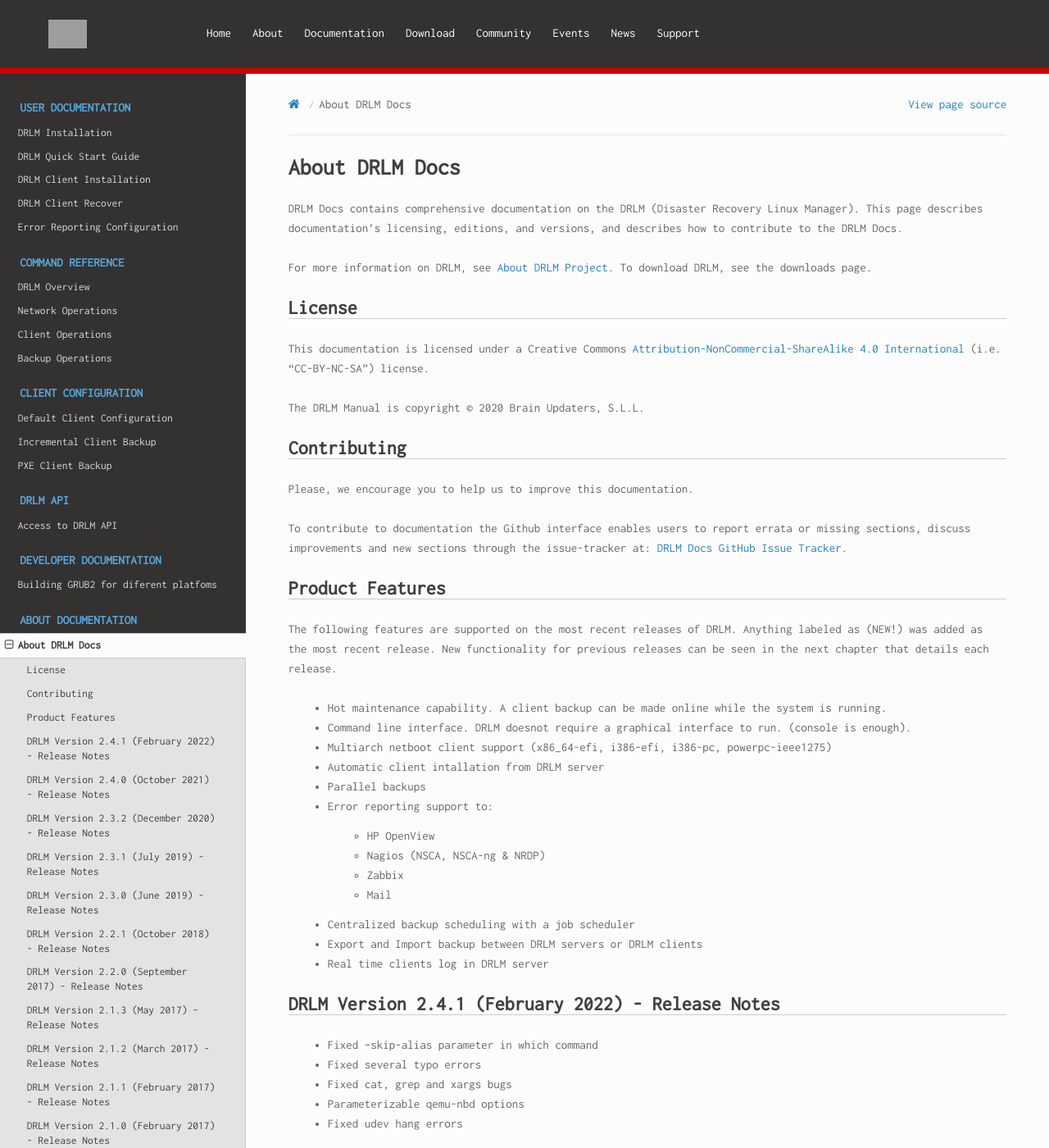
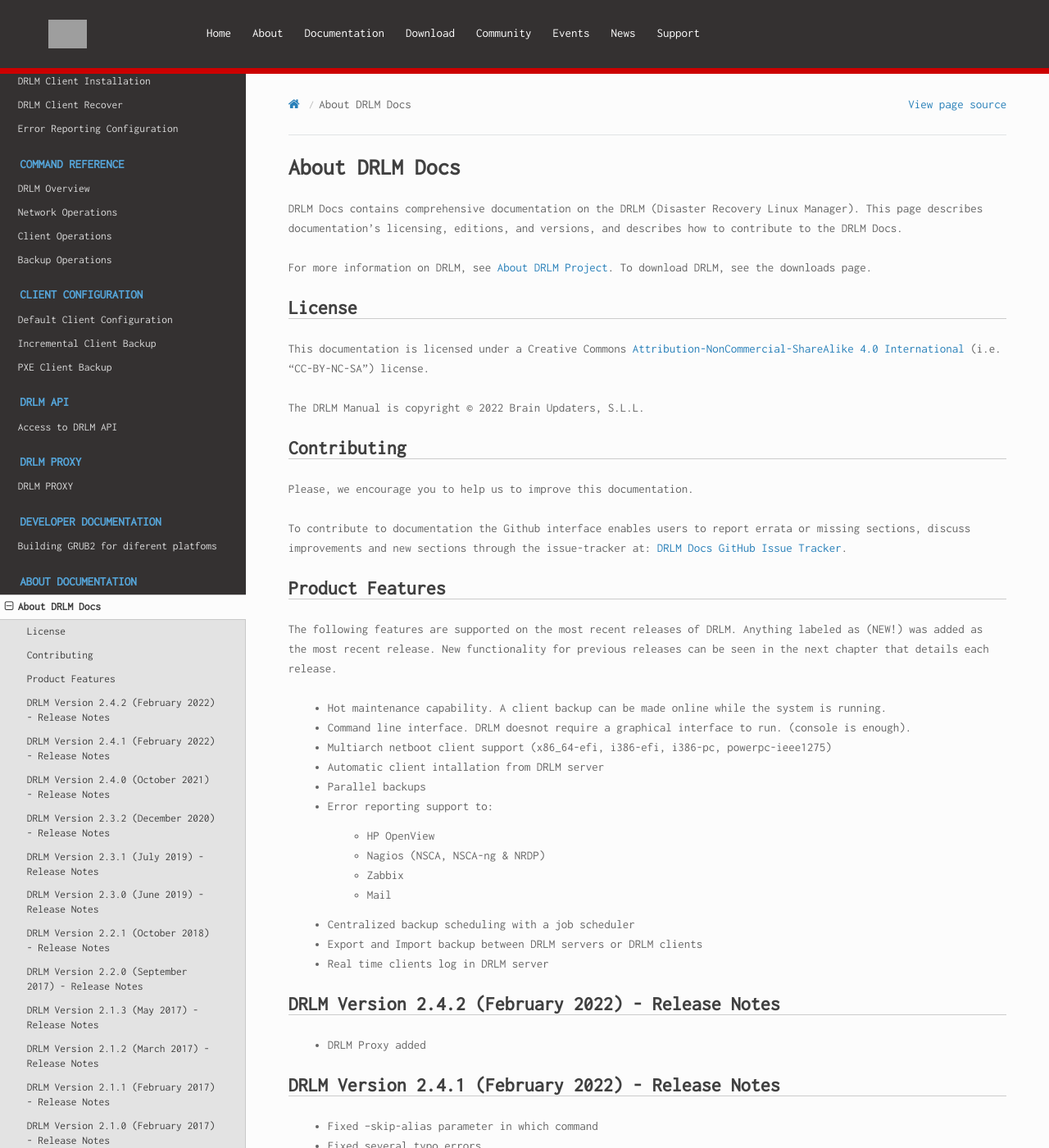
Before and after one commit to brainupdaters/drlm-docs, a Sphinx documentation site: the page built from docs/source/About.rst, in a window 1280 px wide and 1400 px high. Shown: the whole window at 82% size. Built offline with Sphinx 7.4.7 and the Read the Docs theme 2.0.0, drawn with Linux system fonts in a browser that asks for light colours; some web fonts are replaced; some of the changed text lies outside the part shown; grey boxes are pictures that could not be loaded.

Commit message:
drlm-proxy documentation

```diff
--- a/docs/source/About.rst
+++ b/docs/source/About.rst
@@ -13,7 +13,7 @@
 
 This documentation is licensed under a Creative Commons `Attribution-NonCommercial-ShareAlike 4.0 International <http://creativecommons.org/licenses/by-nc-sa/4.0/>`_ (i.e. "CC-BY-NC-SA") license.
 
-The DRLM Manual is copyright © 2020 Brain Updaters, S.L.L.
+The DRLM Manual is copyright © 2022 Brain Updaters, S.L.L.
 
 
 
@@ -60,6 +60,10 @@
   * Export and Import backup between DRLM servers or DRLM clients
 
   * Real time clients log in DRLM server
+
+DRLM Version 2.4.2 (February 2022) - Release Notes
+--------------------------------------------------
+  * DRLM Proxy added
 
 DRLM Version 2.4.1 (February 2022) - Release Notes
 --------------------------------------------------
--- a/docs/source/Install.rst
+++ b/docs/source/Install.rst
@@ -57,7 +57,7 @@
 
 .. code-block:: console
 
-  ~# apt -y install ./drlm_2.4.1_all.deb
+  ~# apt -y install ./drlm_2.4.2_all.deb
 
 Debian 10 Asciinema Installation
 ~~~~~~~~~~~~~~~~~~~~~~~~~~~~~~~~
@@ -156,7 +156,7 @@
 
 .. code-block:: console
 
-	~# yum -y install ./drlm-2.4.1-1git.el*.noarch.rpm
+	~# yum -y install ./drlm-2.4.2-1git.el*.noarch.rpm
 
 
 CentOS Asciinema Installation
@@ -213,7 +213,7 @@
 
 .. code-block:: console
 
-  ~# zypper in ./drlm-2.4.1-1git.noarch.rpm
+  ~# zypper in ./drlm-2.4.2-1git.noarch.rpm
 
 .. note::
 
--- a/docs/source/client_config_default.rst
+++ b/docs/source/client_config_default.rst
@@ -13,7 +13,7 @@
   #         (Configuration examples in /usr/share/drlm/conf/samples/)           #
   ###############################################################################
 
-  # DRLM v2.4.1
+  # DRLM v2.4.2
   #
 
   # DRLM automatically generates a ReaR configuration file in function of three
--- a/docs/source/client_config_incremental_data.rst
+++ b/docs/source/client_config_incremental_data.rst
@@ -11,7 +11,7 @@
   # for more information.                                                       #
   ###############################################################################
 
-  # DRLM v2.4.1
+  # DRLM v2.4.2
   #
 
   # This configuration example does a data backup of /home directory of the
--- a/docs/source/conf.py
+++ b/docs/source/conf.py
@@ -58,7 +58,7 @@
 
 # General information about the project.
 project = u"DRLM"
-copyright = u"2020 Brain Updaters, S.L.L."
+copyright = u"2022 Brain Updaters, S.L.L."
 
 # The version info for the project you're documenting, acts as replacement for
 # |version| and |release|, also used in various other places throughout the
@@ -67,7 +67,7 @@
 # The short X.Y version.
 version = "2.4"
 # The full version, including alpha/beta/rc tags.
-release = "2.4.0"
+release = "2.4.2"
 
 # The language for content autogenerated by Sphinx. Refer to documentation
 # for a list of supported languages.
```
Also changed, not shown: docs/source/drlm_proxy.rst (added, +29 -0 lines), docs/source/index.rst (+7 -1 lines), docs/images/DRLM-Proxy.jpg (added), docs/images/DRLM-Proxy2.jpg (added).
